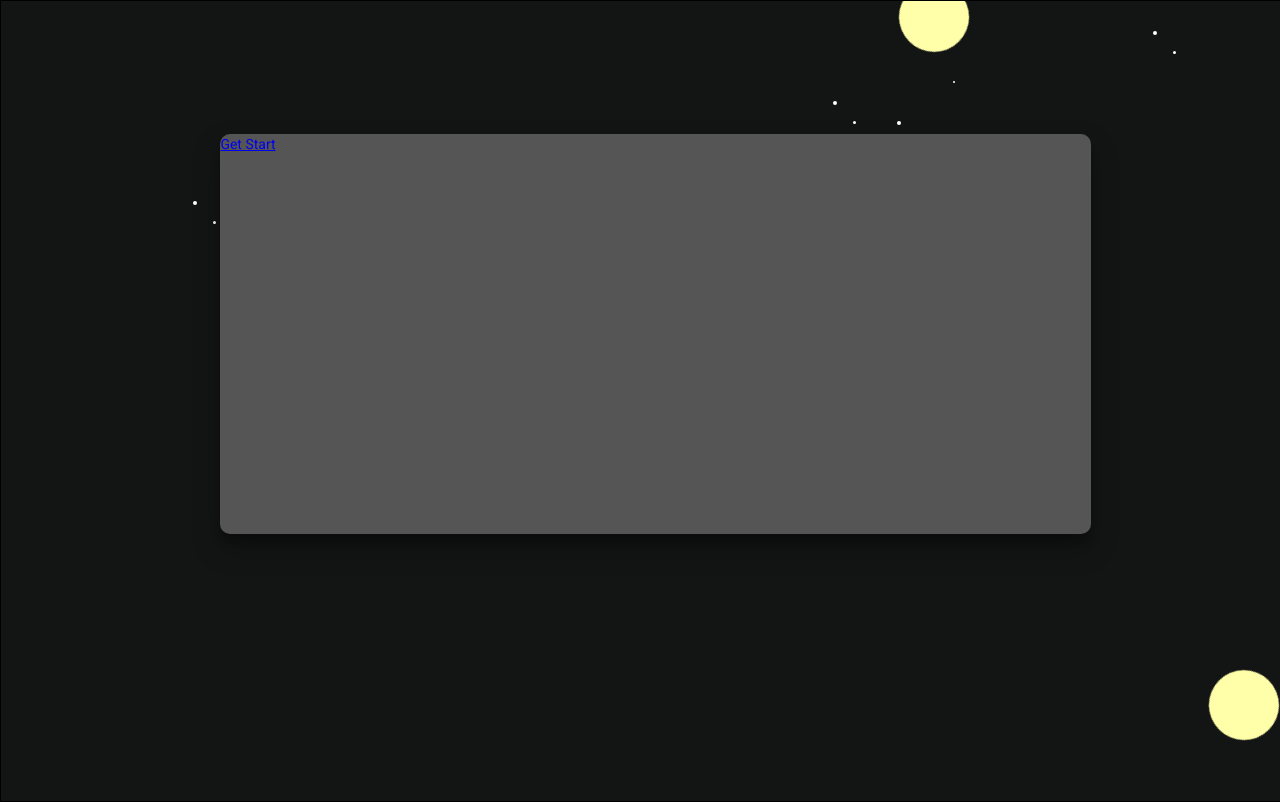
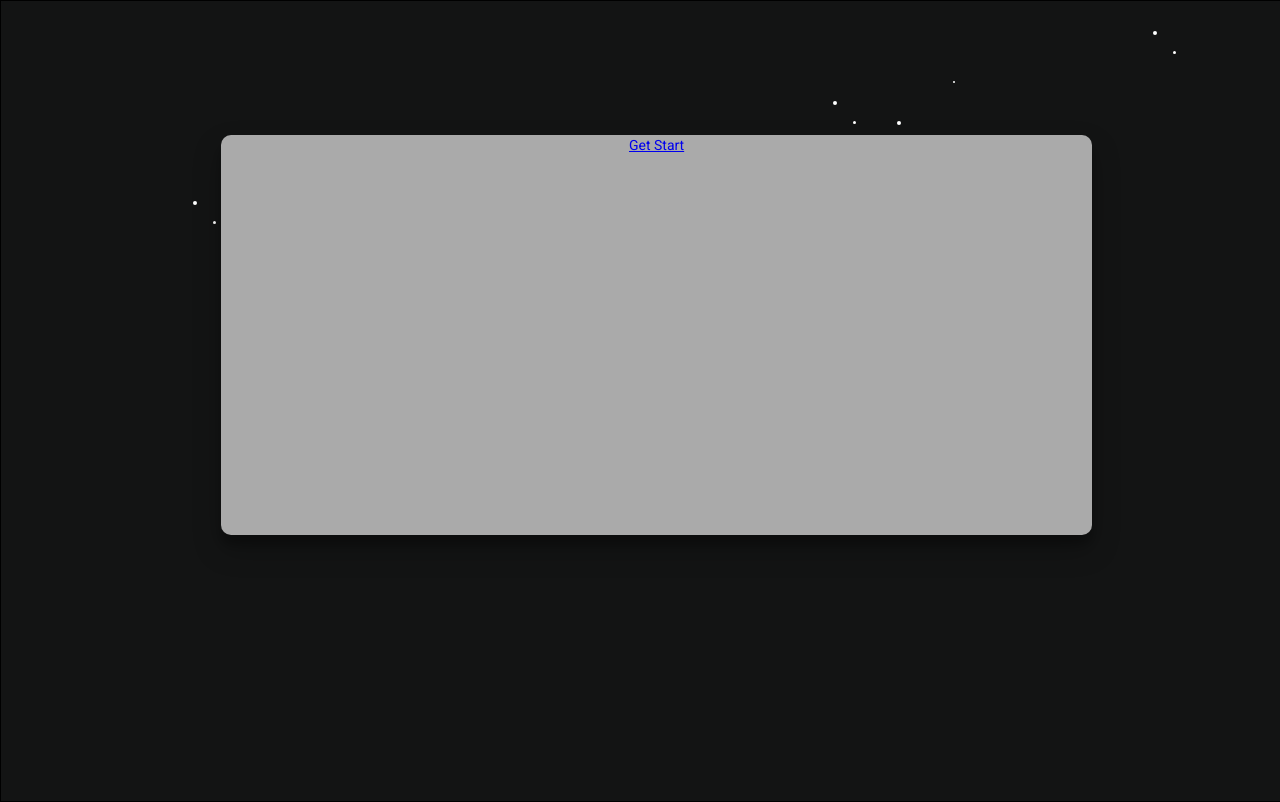
Before and after one commit to hamada-j/Clima, an Angular app in the folder clima-app/: page / in a window 1280 px wide. Built offline with nearby package versions, Linux system fonts and the light colour scheme.

Commit message:
Working in CSS of Root and Containers
Working in CSS of Root and Containers.

```diff
--- a/clima-app/src/app/app.component.scss
+++ b/clima-app/src/app/app.component.scss
@@ -1,5 +1,5 @@
 #container {
-  background-color: #555;
+  background-color: #aaaaaa;
   position: absolute;
   left: 18%;
   top: 18%;
@@ -12,4 +12,6 @@
 
   border-radius: 10px;
   box-shadow: 0 14px 28px rgba(0, 0, 0, 0.25), 0 10px 10px rgba(0, 0, 0, 0.22);
+  position: relative;
+  overflow: hidden;
 }
--- a/clima-app/src/app/land/land.component.html
+++ b/clima-app/src/app/land/land.component.html
@@ -1 +1,3 @@
-<a routerLink="/calc" routerLinkActive="list-item-active">Get Start</a>
+<div class="wrapper">
+  <a routerLink="/calc" routerLinkActive="list-item-active">Get Start</a>
+</div>
--- a/clima-app/src/app/land/land.component.scss
+++ b/clima-app/src/app/land/land.component.scss
@@ -1,3 +1,27 @@
-.mat-tab-group {
-  margin-bottom: 48px;
+#wrapper {
+  display: flex;
+  align-items: center;
+  justify-content: center;
 }
+
+#wrapper {
+  display: flex;
+  justify-content: center;
+}
+
+button {
+  height: 20px;
+  width: 100px;
+  margin: -20px -50px;
+  position: relative;
+  top: 50%;
+  left: 50%;
+}
+
+button {
+  margin: 0 auto;
+}
+
+div {
+  text-align: center;
+}
--- a/clima-app/src/index.html
+++ b/clima-app/src/index.html
@@ -16,21 +16,22 @@
     />
   </head>
   <body class="mat-typography">
+    <div class="app">
       <div class="canvas">
         <div class="star"></div>
         <div class="star a"></div>
         <div class="star b"></div>
         <div class="star c"></div>
         <div class="star d"></div>
-      <div class="wind"></div>
 
         <div class="eclipse">
-        <div class="sun"></div>
-        <div class="sun a"></div>
           <div class="moon"></div>
           <div class="moon a"></div>
         </div>
+        <div class="root">
+          <app-root></app-root>
         </div>
-    <app-root></app-root>
+      </div>
+    </div>
   </body>
 </html>
--- a/clima-app/src/styles.scss
+++ b/clima-app/src/styles.scss
@@ -11,6 +11,7 @@ body {
   background-color: rgb(138, 138, 138);
 }
 .canvas {
+  z-index: 10;
   width: 100%;
   height: 100%;
   border: 1px solid #000;
@@ -25,8 +26,9 @@ body {
   animation-timing-function: linear;
 }
 .eclipse {
-  width: 50%;
-  height: 50%;
+  z-index: 10;
+  width: 70%;
+  height: 70%;
   /*border: 1px solid #000;*/
   position: absolute;
   left: 60%;
@@ -37,33 +39,19 @@ body {
   z-index: 0;
   animation-timing-function: linear;
 }
-.sun {
-  width: 70px;
-  height: 70px;
-  border-radius: 50%;
-  background-color: #ffa;
-  position: absolute;
-  top: -35px;
-  left: -35px;
-}
-.sun.a {
-  bottom: -35px;
-  right: -35px;
-  left: auto;
-  top: auto;
-}
+
 .moon {
   position: absolute;
-  top: -35px;
-  right: -35px;
+  top: -45px;
+  right: -15px;
   width: 70px;
   height: 70px;
   border-radius: 50%;
   background-color: #fff;
 }
 .moon.a {
-  bottom: -35px;
-  left: -35px;
+  bottom: -45px;
+  left: -15px;
   top: auto;
   right: auto;
 }
@@ -90,7 +78,7 @@ body {
   left: 20px;
   top: 20px;
   animation-name: blinker;
-  animation-duration: 20s;
+  animation-duration: 2s;
   animation-iteration-count: infinite;
 }
 .star::after {
@@ -103,7 +91,7 @@ body {
   left: -200px;
   top: 50px;
   animation-name: blinker;
-  animation-duration: 20s;
+  animation-duration: 2s;
   animation-iteration-count: infinite;
 }
 .star.a {
@@ -131,3 +119,14 @@ body {
     transform: rotate(180deg);
   }
 }
+.app {
+  position: relative;
+  height: 100%;
+}
+.root {
+  position: absolute;
+  top: 0;
+  width: 100%;
+  height: 100%;
+  z-index: 100;
+}
```
Lines whose indentation alone changed are shown as unchanged.
